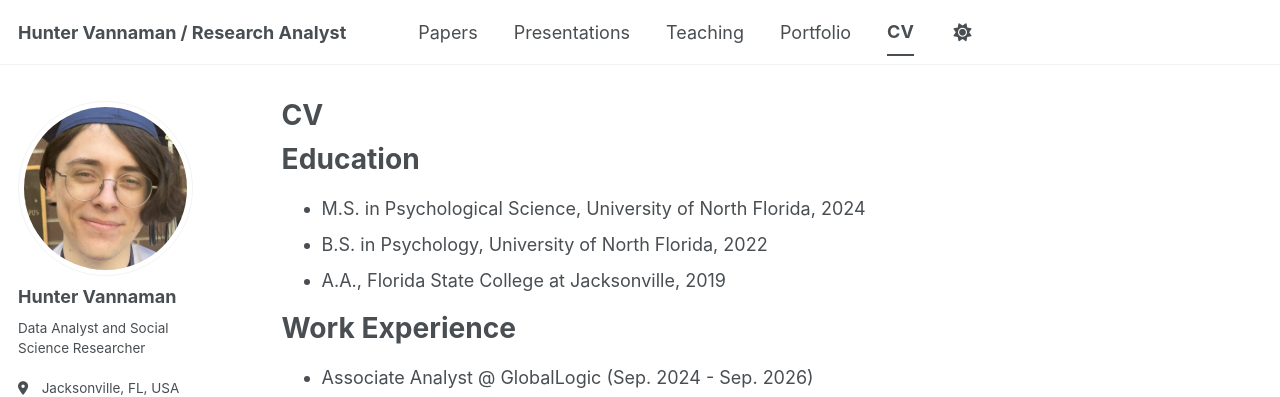
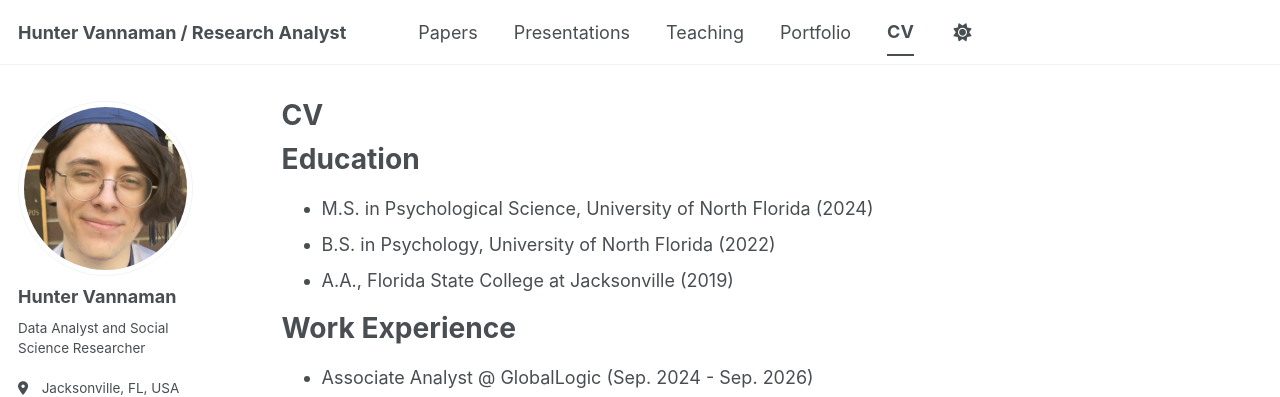
Before and after one commit to huntervannaman/huntervannaman.github.io, a Jekyll site: the page built from _pages/cv.md, in a window 1280 px wide and 900 px high. Shown: the top 397 px of the window. Built offline with Jekyll 4.4.1, drawn with Linux system fonts in a browser that asks for light colours; a style sheet for code colours, icons or effects is not loaded.

Commit message:
Update cv.md

```diff
--- a/_pages/cv.md
+++ b/_pages/cv.md
@@ -11,9 +11,9 @@ redirect_from:
 
 Education
 ======
-* M.S. in Psychological Science, University of North Florida, 2024
-* B.S. in Psychology, University of North Florida, 2022
-* A.A., Florida State College at Jacksonville, 2019
+* M.S. in Psychological Science, University of North Florida (2024)
+* B.S. in Psychology, University of North Florida (2022)
+* A.A., Florida State College at Jacksonville (2019)
 
 Work Experience
 ======
```
